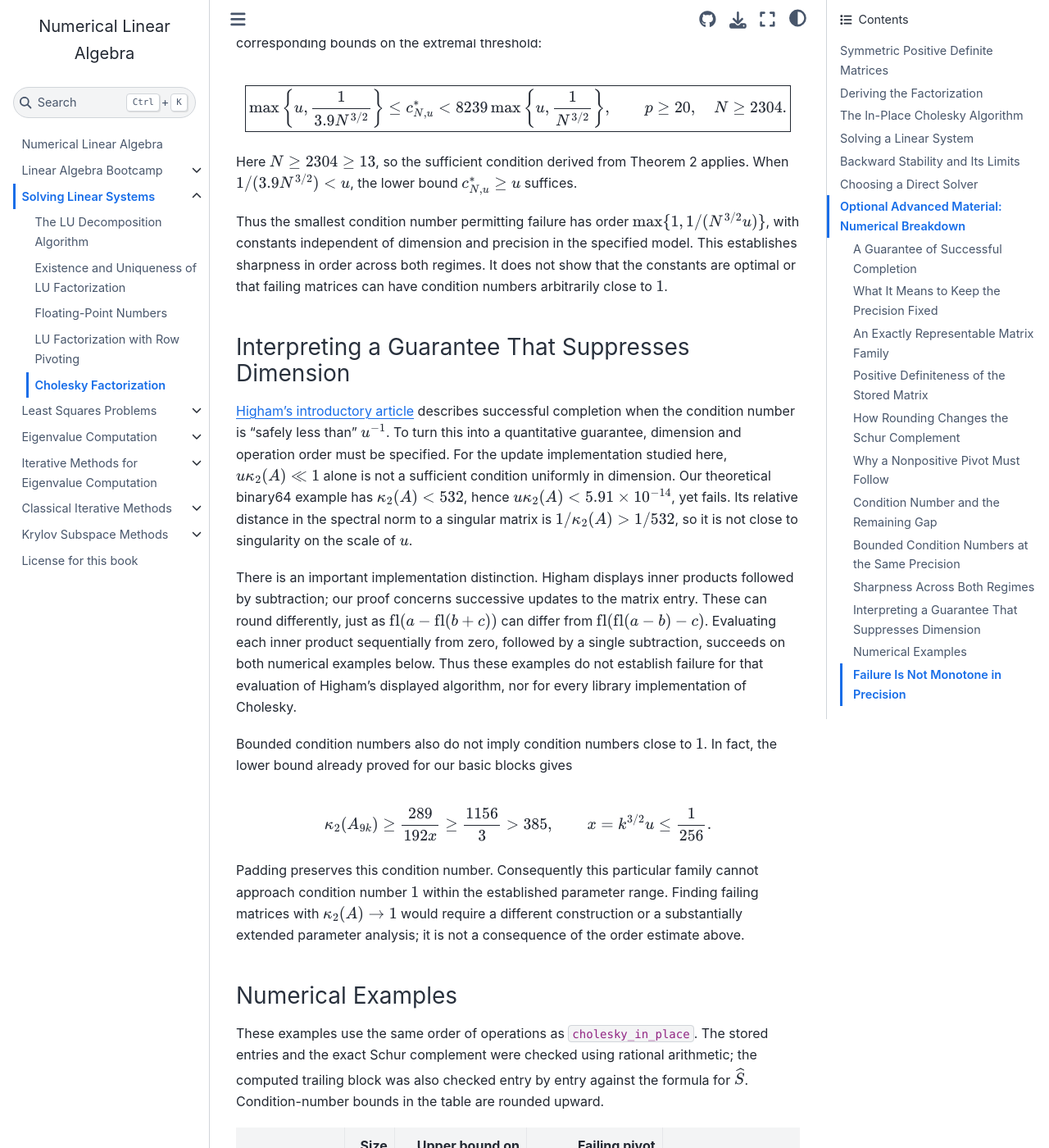
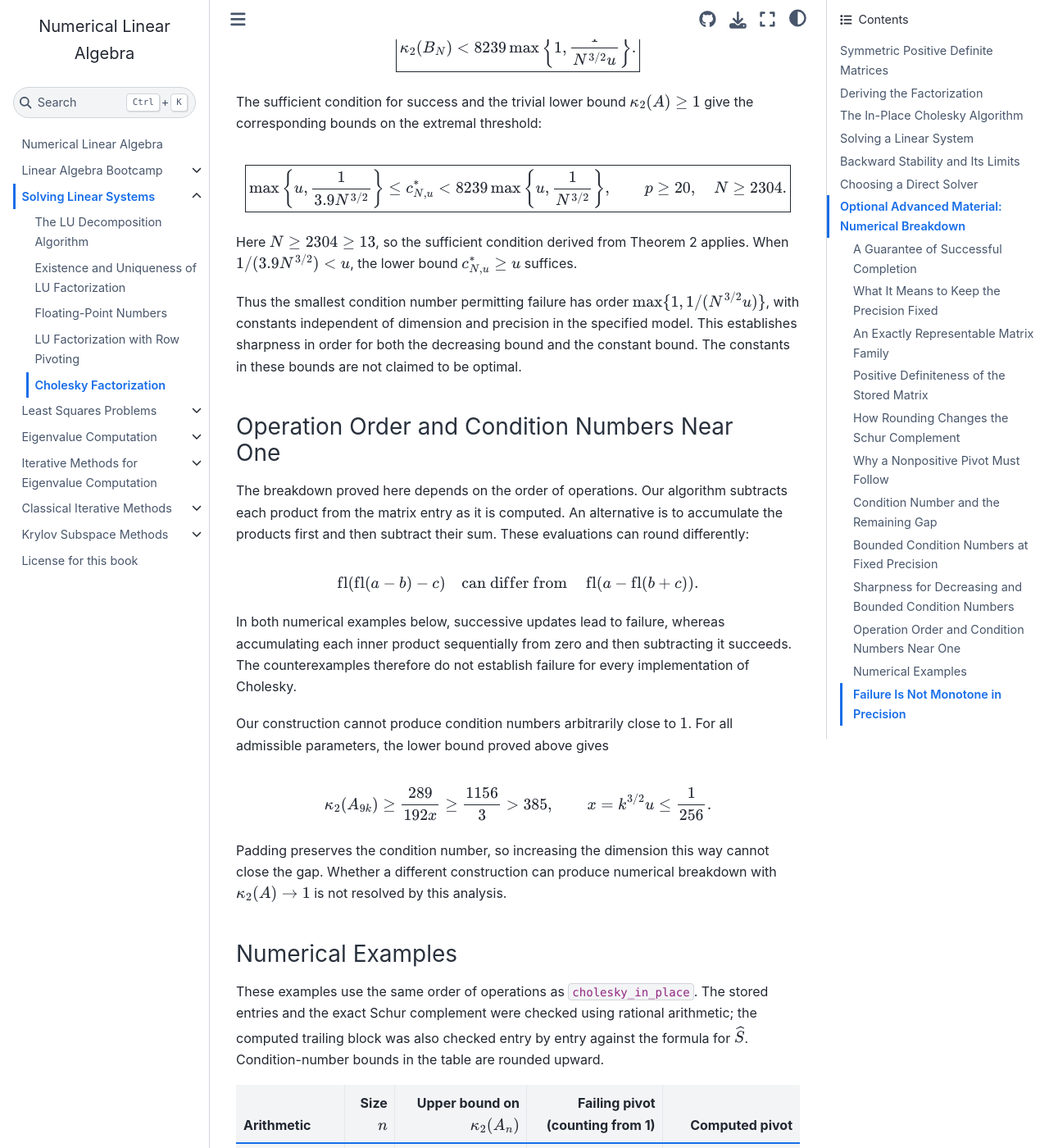
Before and after one commit to EricDarve/NLA, a Jupyter Book: the page built from content/cholesky.md, in a window 1280 px wide and 1400 px high, scrolled down 17965 px. Shown: the whole window at 82% size. Built offline with Jupyter Book 1.0.4 settings and Sphinx 7.4.7 and the Sphinx Book theme 1.1.4, drawn with Linux system fonts in a browser that asks for light colours; some of the changed text lies outside the part shown.

Commit message:
Cholesky update

```diff
--- a/content/cholesky.md
+++ b/content/cholesky.md
@@ -715,7 +715,7 @@ $$
 
 for the admissible dimensions. The exact best multiplicative constant remains undetermined.
 
-### Bounded Condition Numbers at the Same Precision
+### Bounded Condition Numbers at Fixed Precision
 
 Assume $p\ge20$ and let $q_*$ be the largest integer satisfying the construction's restrictions. Since admissible values of $q$ differ by $2$, maximality and parity give
 
@@ -753,7 +753,9 @@ $$
 
 This is a theoretical construction; the dense basic block is far too large to store in practice. In binary32, the largest admissible block already has size $2304$ and condition number below $8239$, as verified in the numerical example below.
 
-### Sharpness Across Both Regimes
+### Sharpness for Decreasing and Bounded Condition Numbers
+
+The target bound decreases like $1/(N^{3/2}u)$ when $N^{3/2}u\le1$, and is constant when $N^{3/2}u\ge1$. We now combine these two cases into one bound valid as $N$ increases with $u$ fixed.
 
 For any $p\ge20$ and $N\ge2304$, choose the largest admissible $q$ for which $m=9\cdot4^q\le N$, and form
 
@@ -787,15 +789,21 @@ $$
 
 Here $N\ge2304\ge13$, so the sufficient condition derived from Theorem 2 applies. When $1/(3.9N^{3/2})<u$, the lower bound $c^*_{N,u}\ge u$ suffices.
 
-Thus the smallest condition number permitting failure has order $\max\{1,1/(N^{3/2}u)\}$, with constants independent of dimension and precision in the specified model. This establishes sharpness in order across both regimes. It does not show that the constants are optimal or that failing matrices can have condition numbers arbitrarily close to $1$.
+Thus the smallest condition number permitting failure has order $\max\{1,1/(N^{3/2}u)\}$, with constants independent of dimension and precision in the specified model. This establishes sharpness in order for both the decreasing bound and the constant bound. The constants in these bounds are not claimed to be optimal.
 
-### Interpreting a Guarantee That Suppresses Dimension
+### Operation Order and Condition Numbers Near One
 
-[Higham's introductory article](https://nhigham.com/2020/08/11/what-is-a-cholesky-factorization/) describes successful completion when the condition number is “safely less than” $u^{-1}$. To turn this into a quantitative guarantee, dimension and operation order must be specified. For the update implementation studied here, $u\kappa_2(A)\ll1$ alone is not a sufficient condition uniformly in dimension. Our theoretical binary64 example has $\kappa_2(A)<532$, hence $u\kappa_2(A)<5.91\times10^{-14}$, yet fails. Its relative distance in the spectral norm to a singular matrix is $1/\kappa_2(A)>1/532$, so it is not close to singularity on the scale of $u$.
+The breakdown proved here depends on the order of operations. Our algorithm subtracts each product from the matrix entry as it is computed. An alternative is to accumulate the products first and then subtract their sum. These evaluations can round differently:
 
-There is an important implementation distinction. Higham displays inner products followed by subtraction; our proof concerns successive updates to the matrix entry. These can round differently, just as $\operatorname{fl}(a-\operatorname{fl}(b+c))$ can differ from $\operatorname{fl}(\operatorname{fl}(a-b)-c)$. Evaluating each inner product sequentially from zero, followed by a single subtraction, succeeds on both numerical examples below. Thus these examples do not establish failure for that evaluation of Higham's displayed algorithm, nor for every library implementation of Cholesky.
+$$
+\operatorname{fl}\!\left(\operatorname{fl}(a-b)-c\right)
+\quad\text{can differ from}\quad
+\operatorname{fl}\!\left(a-\operatorname{fl}(b+c)\right).
+$$
 
-Bounded condition numbers also do not imply condition numbers close to $1$. In fact, the lower bound already proved for our basic blocks gives
+In both numerical examples below, successive updates lead to failure, whereas accumulating each inner product sequentially from zero and then subtracting it succeeds. The counterexamples therefore do not establish failure for every implementation of Cholesky.
+
+Our construction cannot produce condition numbers arbitrarily close to $1$. For all admissible parameters, the lower bound proved above gives
 
 $$
 \kappa_2(A_{9k})\ge\frac{289}{192x}
@@ -803,7 +811,7 @@ $$
 \qquad x=k^{3/2}u\le\frac1{256}.
 $$
 
-Padding preserves this condition number. Consequently this particular family cannot approach condition number $1$ within the established parameter range. Finding failing matrices with $\kappa_2(A)\to1$ would require a different construction or a substantially extended parameter analysis; it is not a consequence of the order estimate above.
+Padding preserves the condition number, so increasing the dimension this way cannot close the gap. Whether a different construction can produce numerical breakdown with $\kappa_2(A)\to1$ is not resolved by this analysis.
 
 ### Numerical Examples
 
```
